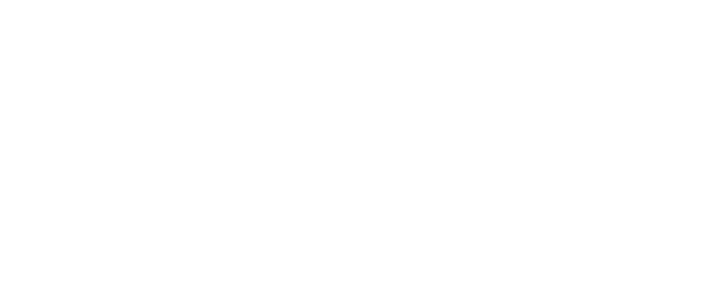
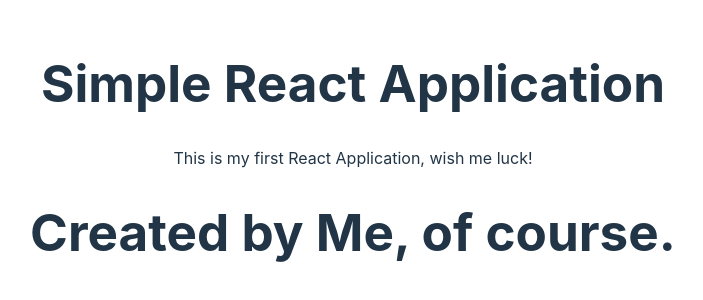
Before and after one commit to ktkelly11/320.2-React-App, a React (Vite) app: page / in a window 1280 px wide. Shown: the part 242-542 px from the top of the page, without its empty margins (287-990 px from the left). Built offline with nearby package versions, Linux system fonts and the light colour scheme.

Commit message:
Added to APP function

```diff
--- a/src/App.jsx
+++ b/src/App.jsx
@@ -16,7 +16,13 @@
 }
 
 function App() {
-  return <></>;
+  return (
+    <>
+      <Header />
+      <Content />
+      <Footer />
+    </>
+  );
 }
 
 export default App;
```
